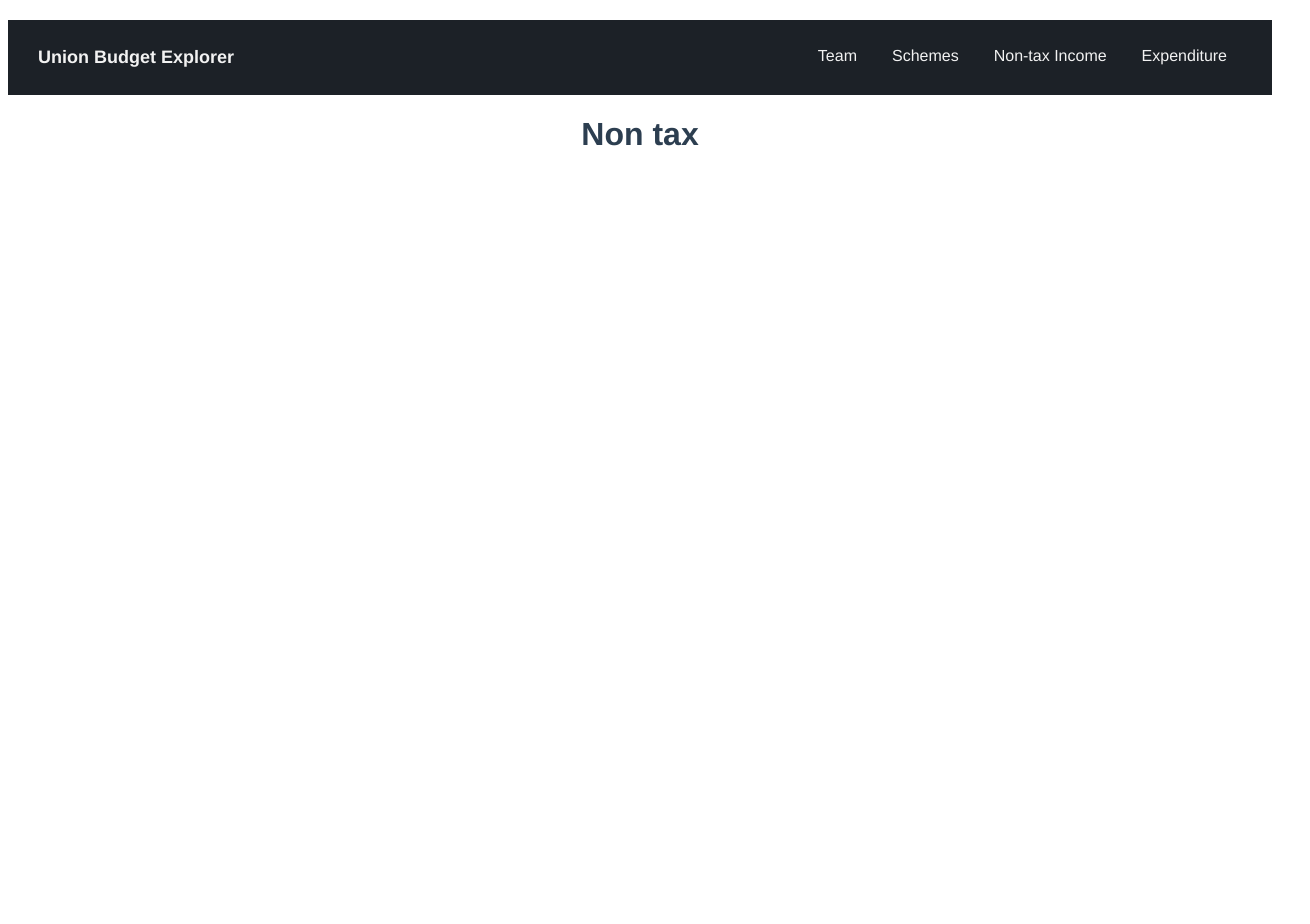
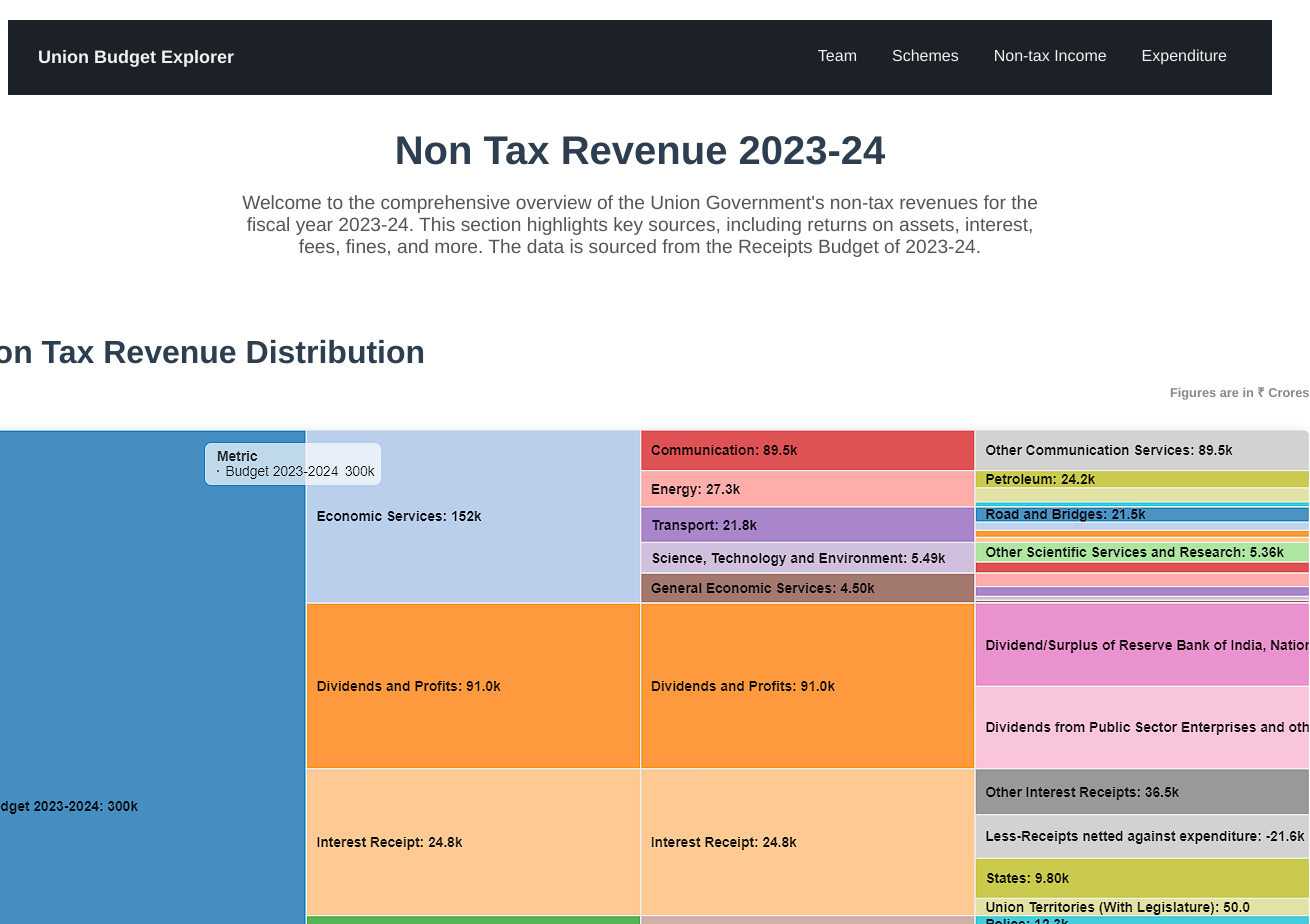
Before and after one commit to Hariprasath8064/Union-Budget-Explorer, a Vue app in the folder Frontend/: page /NonTax in a window 1280 px wide. Shown: the top 924 px of the page, 1310 px wide, since content can reach past the window. Before the commit the page ends 800 px from the top, so only its background shows below. Built offline with nearby package versions, Linux system fonts and the light colour scheme.

Commit message:
filled the non-tax with basic contents

```diff
--- a/Frontend/src/App.vue
+++ b/Frontend/src/App.vue
@@ -1,15 +1,15 @@
 <template>
   <div id="app">
-    <Navbar />
+    <Layout />
   </div>
 </template>
 
 <script>
-import Navbar from '@/components/Global/Navbar.vue';
+import Layout from '@/components/Global/Layout.vue';
 
 export default {
   components: {
-    Navbar,
+    Layout,
   },
 };
 </script>
--- /dev/null
+++ b/Frontend/src/components/Global/Layout.vue
@@ -0,0 +1,17 @@
+<template>
+    <Navbar />
+    <RouterView></RouterView>
+    <Footer />
+</template>
+
+<script>
+import Navbar from '@/components/Global/Navbar.vue';
+import Footer from '@/components/Global/Footer.vue'
+
+export default {
+  components: {
+    Navbar,
+    Footer,
+  },
+};
+</script>
--- a/Frontend/src/components/Global/Navbar.vue
+++ b/Frontend/src/components/Global/Navbar.vue
@@ -6,7 +6,6 @@
       <router-link to="" class="right">Schemes</router-link>
       <router-link to="/About" class="right">Team</router-link>
     </div>
-    <RouterView></RouterView>
   </template>
 
   <style scoped>
--- a/Frontend/src/components/Index/DynamicTyping.vue
+++ b/Frontend/src/components/Index/DynamicTyping.vue
@@ -57,6 +57,7 @@
   align-items: center;
   margin-top: 20px;
   background-color: #1c2127;
+  width: 100%; /* Set width to 100% to extend the whole width */
 }
 
 .dynamic-typing-container p {
--- a/Frontend/src/components/Index/MainBody.vue
+++ b/Frontend/src/components/Index/MainBody.vue
@@ -43,7 +43,6 @@
 
       <DynamicTyping />
       <ExploreSection />
-      <Footer />
     </div>
   </template>
 
@@ -52,14 +51,12 @@
   import Navbar from '@/components/Global/Navbar.vue'
   import DynamicTyping from '@/components/Index/DynamicTyping.vue'
   import ExploreSection from '@/components/Index/ExploreSection.vue'
-  import Footer from '@/components/Global/Footer.vue'
 
   export default {
     components: {
       Navbar,
       DynamicTyping,
       ExploreSection,
-      Footer,
     },
     data() {
       return {
--- a/Frontend/src/components/NonTaxIncome/NonTax.vue
+++ b/Frontend/src/components/NonTaxIncome/NonTax.vue
@@ -1,5 +1,22 @@
 <template>
-    <h1>Non tax</h1>
+  <div class="main-body">
+    <section class="header-section">
+      <h1>Non Tax Revenue 2023-24</h1>
+      <p>
+        Welcome to the comprehensive overview of the Union Government's non-tax revenues for the fiscal year 2023-24.
+        This section highlights key sources, including returns on assets, interest, fees, fines, and more. The data is sourced from the Receipts Budget of 2023-24.
+      </p>
+    </section>
+
+    <section class="content-section">
+      <h2>Non Tax Revenue Distribution</h2>
+      <h6>Figures are in ₹ Crores</h6>
+
+      <div class="image-container">
+        <img src="../../../images/Screenshot 2023-11-03 110413.png" alt="Non Tax Revenue Distribution">
+      </div>
+    </section>
+  </div>
 </template>
 
 <script>
@@ -7,3 +24,51 @@
   // Your component options go here
 }
 </script>
+
+<style>
+.main-body {
+  margin: 0 auto;
+  display: flex;
+  flex-direction: column;
+  align-items: center;
+  justify-content: center;
+}
+
+.header-section {
+  text-align: center;
+  max-width: 800px;
+}
+
+.header-section h1 {
+  font-size: 2.5em;
+  margin-bottom: 10px;
+}
+
+.header-section p {
+  font-size: 1.2em;
+  color: #555;
+}
+
+.content-section {
+  margin-top: 30px;
+}
+
+.content-section h2 {
+  text-align: left;
+  font-size: 2em;
+}
+
+.content-section h6 {
+  text-align: right;
+  font-size: 0.8em;
+  color: #888;
+  margin-top: -15px;
+}
+
+.image-container {
+  margin-top: 20px;
+  box-shadow: 0px 0px 10px rgba(0, 0, 0, 0.1);
+  border-radius: 8px;
+  overflow: hidden;
+}
+</style>
```
Lines whose indentation alone changed are shown as unchanged.
